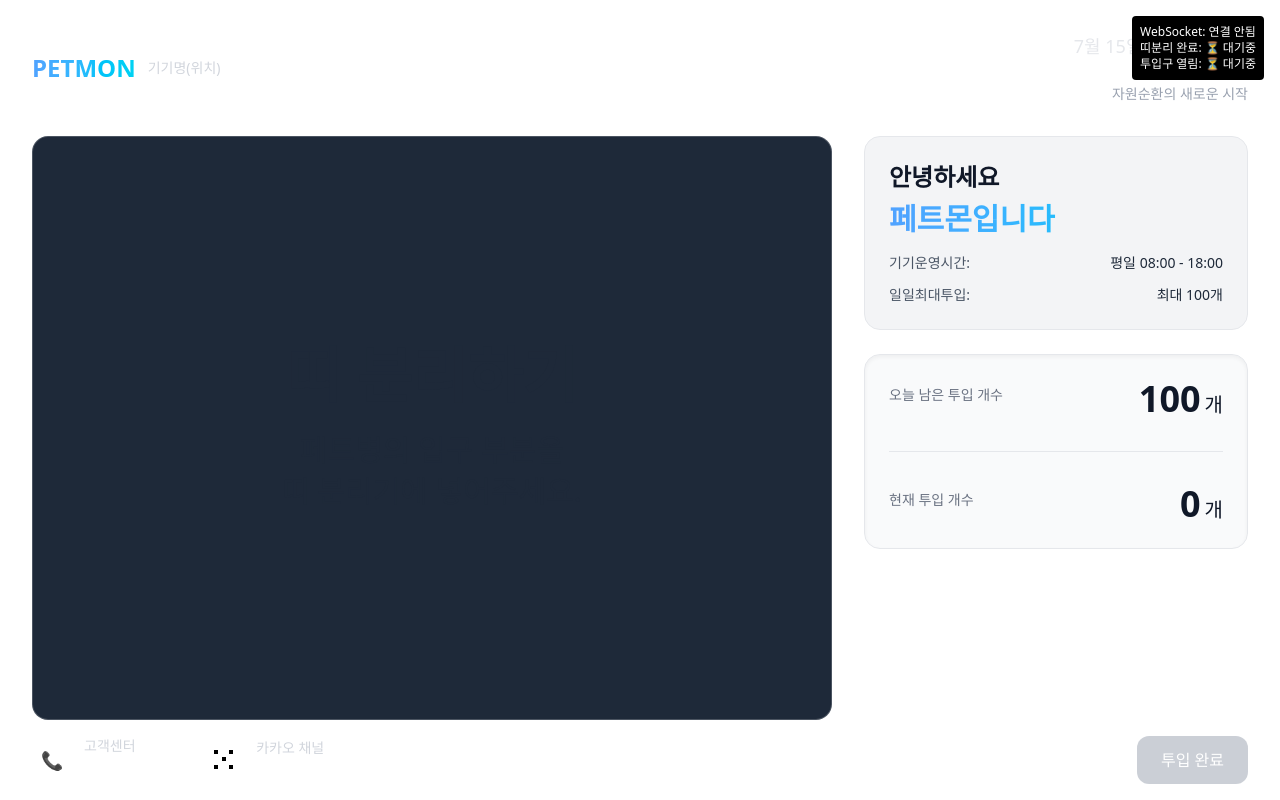
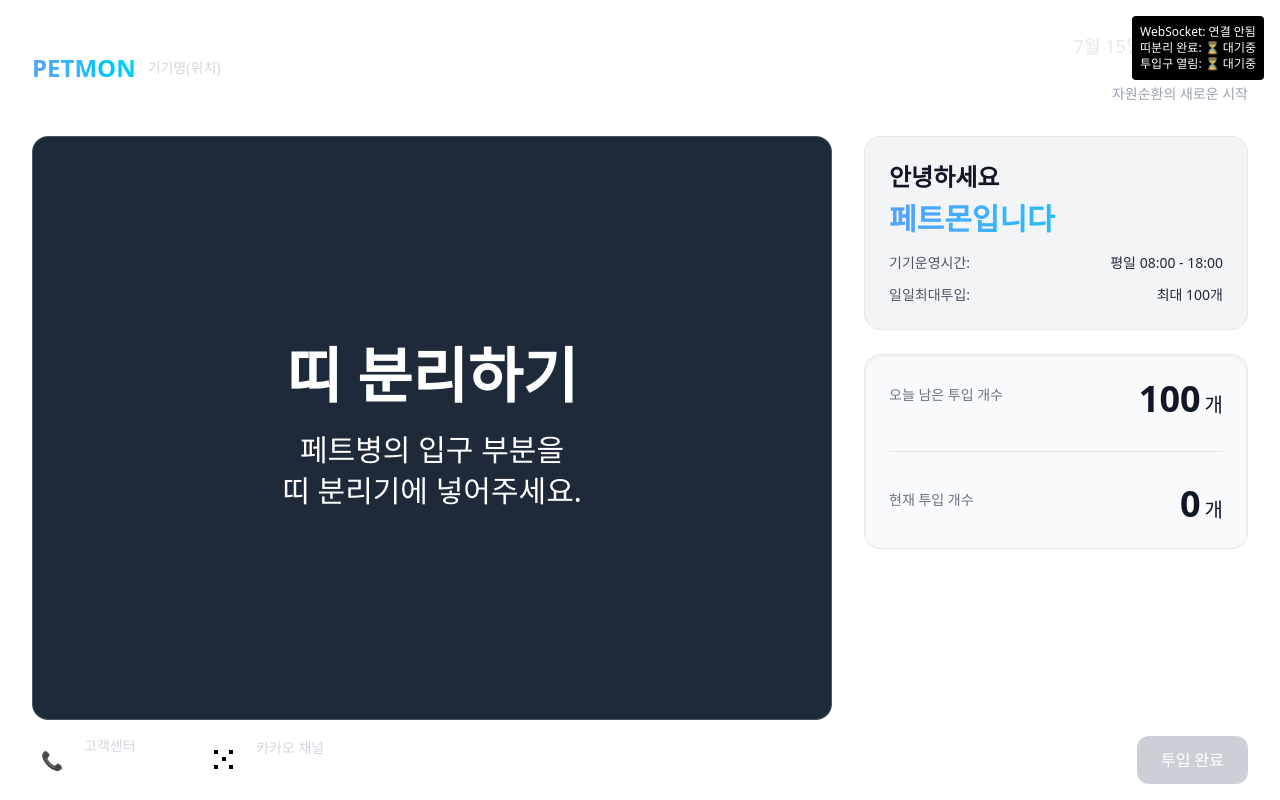
Before and after one commit to hyeonjoonpark/ReHAN_ESG_platform, a Next.js app in the folder frontend/: page /band-split in a window 1280 px wide. Built offline with nearby package versions, Linux system fonts and the light colour scheme; no server answers.

Commit message:
serial ?

```diff
--- a/frontend/src/components/StartSplitBandSections.tsx
+++ b/frontend/src/components/StartSplitBandSections.tsx
@@ -5,8 +5,8 @@ const StartSplitBandSections: React.FC = () => {
     <section className="lg:col-span-2 flex flex-col justify-start space-y-8">
       <section className="space-y-8 bg-gray-800 rounded-2xl p-6 border border-white/20 h-full flex items-center justify-center">
         <div className="flex flex-col justify-center text-center items-center">
-          <h2 className="text-6xl font-extrabold mb-6">띠 분리하기</h2>
-          <p className="text-3xl leading-snug">
+          <h2 className="text-6xl font-extrabold mb-6 text-white dark:text-white">띠 분리하기</h2>
+          <p className="text-3xl leading-snug text-white dark:text-white">
             페트병의 입구 부분을 <br />
             띠 분리기에 넣어주세요.
           </p>
```
